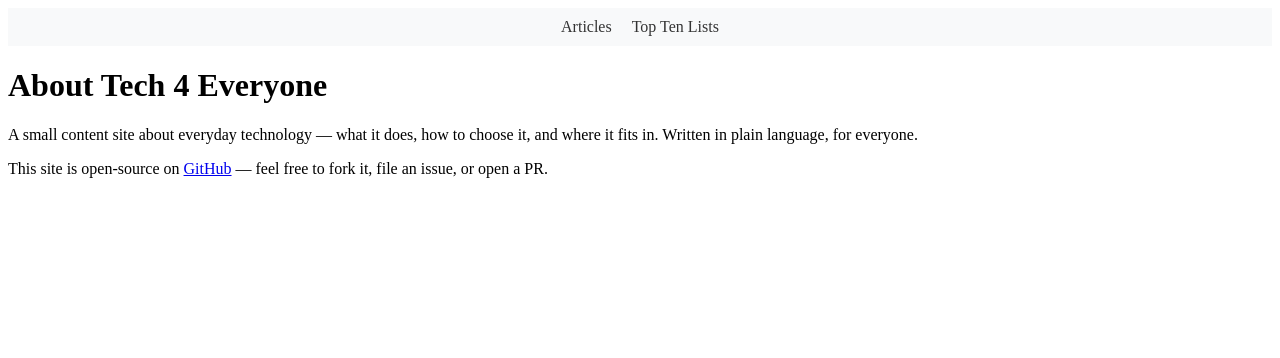
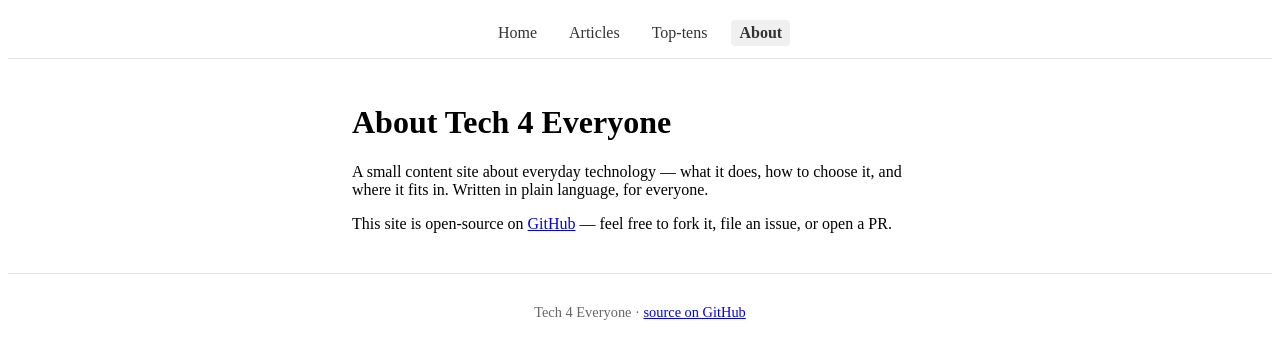
Before and after one commit to Hustree/tech-4-everyone, an Angular app: page /about in a window 1280 px wide. Shown: the top 358 px of the page. Built offline with nearby package versions, Linux system fonts and the light colour scheme.

Commit message:
refactor(shell): semantic layout with skip link and aria nav

```diff
--- a/src/app/app.component.html
+++ b/src/app/app.component.html
@@ -1,7 +1,15 @@
-<nav>
-    <ul>
-      <li><a routerLink="/article">Articles</a></li>
-      <li><a routerLink="/top-ten">Top Ten Lists</a></li>
-    </ul>
+<a class="skip-link" href="#main">Skip to content</a>
+<header>
+  <nav aria-label="Primary">
+    <a routerLink="/" routerLinkActive="active" [routerLinkActiveOptions]="{ exact: true }">Home</a>
+    <a routerLink="/articles" routerLinkActive="active">Articles</a>
+    <a routerLink="/top-tens" routerLinkActive="active">Top-tens</a>
+    <a routerLink="/about" routerLinkActive="active">About</a>
   </nav>
-  <router-outlet></router-outlet>
+</header>
+<main id="main">
+  <router-outlet />
+</main>
+<footer>
+  <p>Tech 4 Everyone &middot; <a href="https://github.com/Hustree/tech-4-everyone" rel="noopener external">source on GitHub</a></p>
+</footer>
--- a/src/app/app.component.scss
+++ b/src/app/app.component.scss
@@ -1,62 +1,55 @@
-.navigation {
-    float: left;
-    width: 20%;
-    padding-right: 20px;
-    box-sizing: border-box;
+.skip-link {
+  position: absolute;
+  top: -40px;
+  left: 0;
+  padding: 0.5rem 1rem;
+  background: #000;
+  color: #fff;
+  z-index: 1000;
+  text-decoration: none;
+
+  &:focus {
+    top: 0;
   }
+}
 
-  .navigation h2 {
-    margin-top: 0;
-  }
+header {
+  border-bottom: 1px solid #e5e5e5;
+}
 
-  .navigation ul {
-    list-style: none;
-    margin: 0;
-    padding: 0;
-  }
+nav {
+  display: flex;
+  justify-content: center;
+  gap: 1rem;
+  padding: 0.75rem 1rem;
 
-  .navigation li {
-    margin-bottom: 10px;
-  }
-
-  .navigation a {
+  a {
     text-decoration: none;
     color: #333;
-  }
+    padding: 0.25rem 0.5rem;
+    border-radius: 4px;
 
-  .navigation a:hover {
-    text-decoration: underline;
-  }
-
-  .content {
-    float: right;
-    width: 80%;
-    box-sizing: border-box;
-  }
-
-  nav {
-    display: flex;
-    justify-content: center;
-    background-color: #f8f9fa;
-    padding: 10px 0;
-
-    ul {
-      display: flex;
-      list-style-type: none;
-      margin: 0;
-      padding: 0;
+    &:hover {
+      text-decoration: underline;
     }
 
-    li {
-      margin: 0 10px;
-    }
-
-    a {
-      text-decoration: none;
-      color: #333;
-    }
-
-    a:hover {
-      text-decoration: underline;
+    &.active {
+      background: #f0f0f0;
+      font-weight: 600;
     }
   }
+}
+
+main {
+  padding: 1.5rem;
+  max-width: 72ch;
+  margin: 0 auto;
+}
+
+footer {
+  border-top: 1px solid #e5e5e5;
+  padding: 1rem;
+  text-align: center;
+  color: #666;
+  font-size: 0.9rem;
+}
--- a/src/app/app.component.ts
+++ b/src/app/app.component.ts
@@ -1,12 +1,11 @@
 import { Component } from '@angular/core';
-import { RouterLink, RouterOutlet } from '@angular/router';
+import { RouterLink, RouterLinkActive, RouterOutlet } from '@angular/router';
 
 @Component({
-    selector: 'app-root',
-    templateUrl: './app.component.html',
-    styleUrls: ['./app.component.scss'],
-    imports: [RouterLink, RouterOutlet]
+  selector: 'app-root',
+  standalone: true,
+  imports: [RouterLink, RouterLinkActive, RouterOutlet],
+  templateUrl: './app.component.html',
+  styleUrls: ['./app.component.scss'],
 })
-export class AppComponent {
-  title = 'tech-for-all';
-}
+export class AppComponent {}
```
